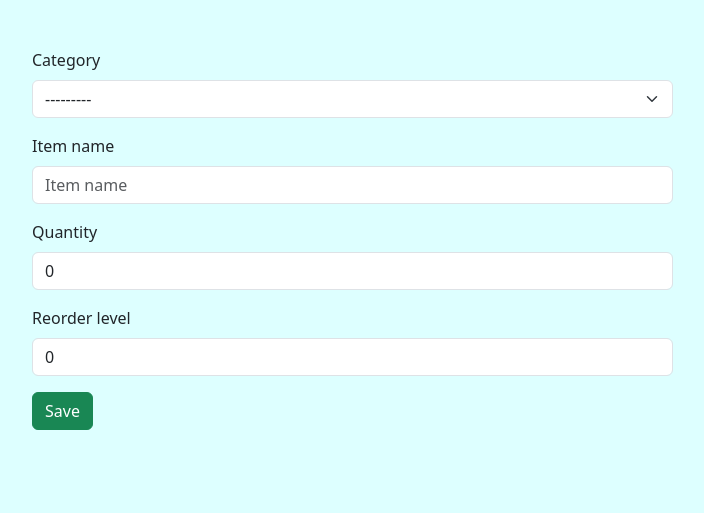
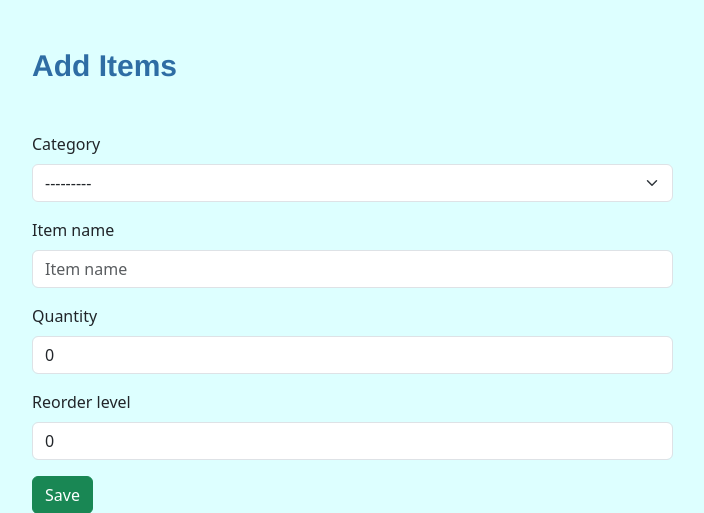
Before and after one commit to Kalutu/stock-management-system, a Django app: page /stock/add/ in a window 1280 px wide. Shown: the part 104-617 px from the top of the page, without its empty margins (50-754 px from the left). Run offline with Django 4.2, Linux system fonts and the light colour scheme; a user stored in the database is signed in; data comes from the database, SQL or seed files in the repository; some libraries are stand-ins or nearby versions.

Commit message:
Updated UI

```diff
--- a/stockmgt/static/css/styles.css
+++ b/stockmgt/static/css/styles.css
@@ -7,6 +7,23 @@ body{
     background-color: rgb(221, 255, 255);
 }
 
+.title, .home{
+  font-family: helvetica;
+  font-weight: bold;
+  font-size: 30px;
+  color: #2e6da4;
+  text-align: center;
+}
+
+.form{
+  text-align: left;
+}
+
+.home{
+  font-size: 40px;
+  text-align: center;
+}
+
 table {
     width: 100%;
     border-collapse: collapse;
@@ -14,7 +31,7 @@ table {
   }
 
   th {
-    background-color: #8b9eea;
+    background-color: #70a3d0;
     text-align: left;
     padding: 10px;
     font-weight: bold;
--- a/stockmgt/templates/stock/add.html
+++ b/stockmgt/templates/stock/add.html
@@ -1,6 +1,10 @@
 {% extends 'base.html' %}
 {% load bootstrap5 %}
 {% block content %}
+
+    <div class="container mt-5">
+        <h1 class="form title mb-5">{{ title }}</h1>
+    </div>
 
     <form class="container mt-5" method="post" action="">
         {% csrf_token %}
--- a/stockmgt/templates/stock/category.html
+++ b/stockmgt/templates/stock/category.html
@@ -1,6 +1,10 @@
 {% extends 'base.html' %}
 {% load bootstrap5 %}
 {% block content %}
+
+    <div class="container mt-5">
+        <h1 class="form title mb-5">{{ title }}</h1>
+    </div>
 
     <form class="container mt-5" method="post" action="">
         {% csrf_token %}
--- a/stockmgt/templates/stock/history.html
+++ b/stockmgt/templates/stock/history.html
@@ -2,6 +2,7 @@
 
 {% block content %}
     <div class="container mt-5">
+        <h1 class="title mb-5">{{ title }}</h1>
         <table>
             <thead>
                 <th>#</th>
--- a/stockmgt/templates/stock/home.html
+++ b/stockmgt/templates/stock/home.html
@@ -5,7 +5,7 @@
 <div class="container-fluid mt-5">
     <div class="row">
         <div class="col-12 text-center">
-            <h1 class="mb-5">Welcome to Stock Management System</h1>
+            <h1 class="home mb-5">{{ title }}</h1>
             <img height="700px" src="{% static 'img/stock.jpg' %}" alt="stock">
         </div>
     </div>
--- a/stockmgt/templates/stock/list.html
+++ b/stockmgt/templates/stock/list.html
@@ -8,7 +8,9 @@
 		{% endfor %}
 	{% endif %}
 
-	<div class="container">
+
+	<div class="container mt-5">
+		<h1 class="title mb-5">{{ title }}</h1>
 		<form class="mt-5" method="post" action="">
 			{% csrf_token %}
 			<div class="row">
--- a/stockmgt/views.py
+++ b/stockmgt/views.py
@@ -7,13 +7,18 @@ import csv
 
 # Create your views here.
 def home(request):
-    return render(request, 'stock/home.html')
+    context={
+        'title':"Welcome to Stock Management System"
+    }
+    return render(request, 'stock/home.html', context)
 
 @login_required(login_url=('/accounts/login'))
 def list_items(request):
+    title = "List of items"
     queryset = Stock.objects.all()
     form = StockSearchForm()
     context={
+        'title':title,
         'queryset':queryset,
         'form':form
     }
@@ -26,8 +31,9 @@ def list_items(request):
                 )
 
             context={
-                    'queryset':queryset,
-                    'form':form
+                'title':title,
+                'queryset':queryset,
+                'form':form
             }
 
             if form['export_to_CSV'].value() == True:
@@ -44,6 +50,7 @@ def list_items(request):
 
 @login_required(login_url=('/accounts/login'))
 def add_items(request):
+    title = "Add Items"
     if request.method == 'POST':
         form = StockCreateForm(request.POST)
         if form.is_valid():
@@ -52,7 +59,7 @@ def add_items(request):
     else:
         form = StockCreateForm()
 
-    return render(request, 'stock/add.html', {'form': form})
+    return render(request, 'stock/add.html', {'form': form, "title":title})
 
 @login_required(login_url=('/accounts/login'))
 def update_item(request, id):
@@ -82,8 +89,10 @@ def delete_item(request, id):
 
 @login_required(login_url=('/accounts/login'))
 def add_category(request):
+    title = "Add Category"
     form = CategoryForm()
     context={
+        'title': title,
         'form':form
     }
     if request.method == 'POST':
@@ -164,8 +173,10 @@ def reorder_level(request, id):
 
 @login_required(login_url=('/accounts/login'))
 def history(request):
+    title = 'Stock History'
     queryset = StockHistory.objects.all()
     context = {
+        "title": title,
 		"queryset": queryset,
 	}
     return render(request, "stock/history.html",context)
```
